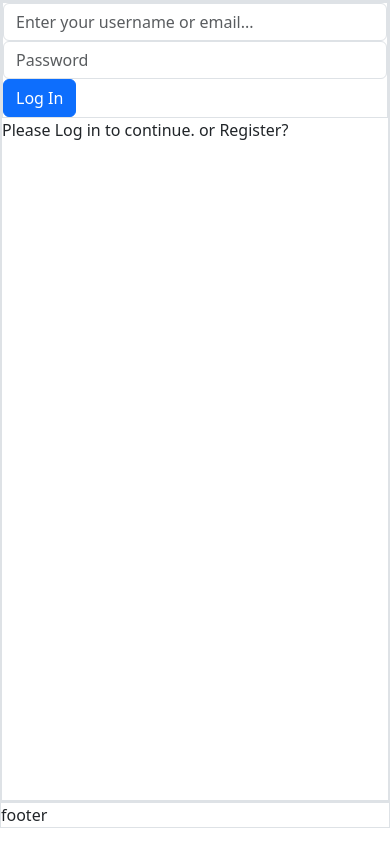
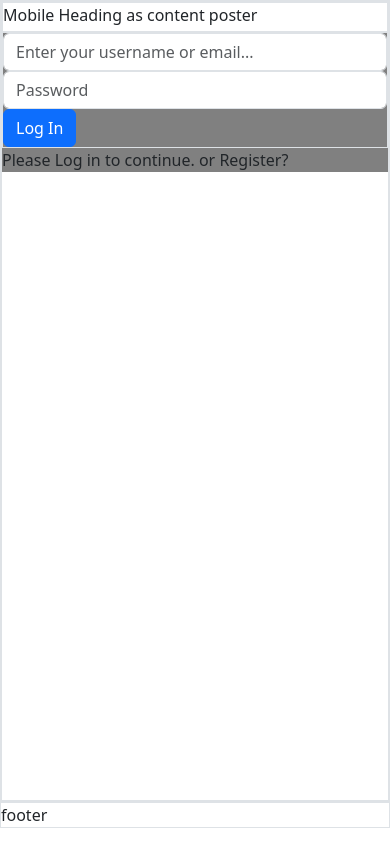
Before and after one commit to Pantaleon-Arkady/PHP-React, a React app in the folder frontend/: page /signup in a window 390 px wide. Built offline with nearby package versions, Linux system fonts and the light colour scheme; the HTML template or start-up script is replaced by a standard one.

Commit message:
content poster switch

```diff
--- a/frontend/src/index.css
+++ b/frontend/src/index.css
@@ -17,6 +17,10 @@
 }
 
 /* Auth Page */
+
+.mobile_heading {
+    display: none;
+}
 
 .auth_page_container {
     /* background-color: gray; */
@@ -136,6 +140,11 @@
         display: none;
     }
 
+    .mobile_heading {
+        display: flex;
+        min-height: 30px;
+    }
+
     .auth_right {
         width: 100%;
     }
--- a/frontend/src/pages/AuthPage.jsx
+++ b/frontend/src/pages/AuthPage.jsx
@@ -123,9 +123,10 @@ function AuthPage() {
         // </>
         <div className="auth_page_container w-100 d-flex flex-column">
             <div className="auth_body border d-flex flex-row">
-                <div className="auth_left border">body left</div>
+                <div className="auth_left border">Desktop Content Poster</div>
                 <div className="auth_right border">
-                    <div>
+                    <div className="mobile_heading border">Mobile Heading as content poster</div>
+                    <div className="form_wrapper">
                         {isRegister ?
                             <RegisterForm />
                             :
```
